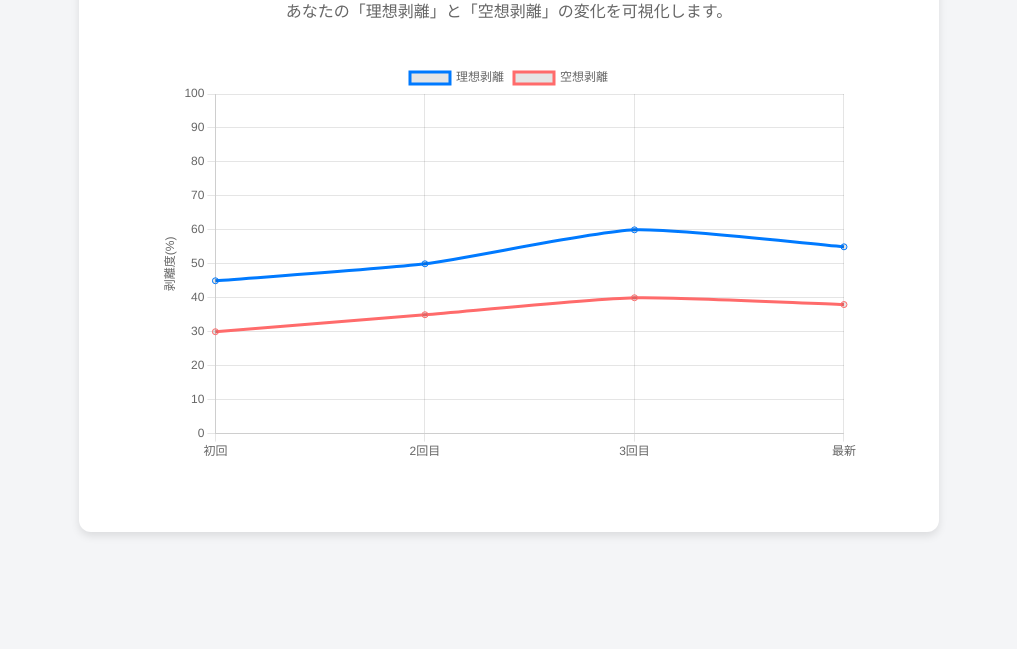
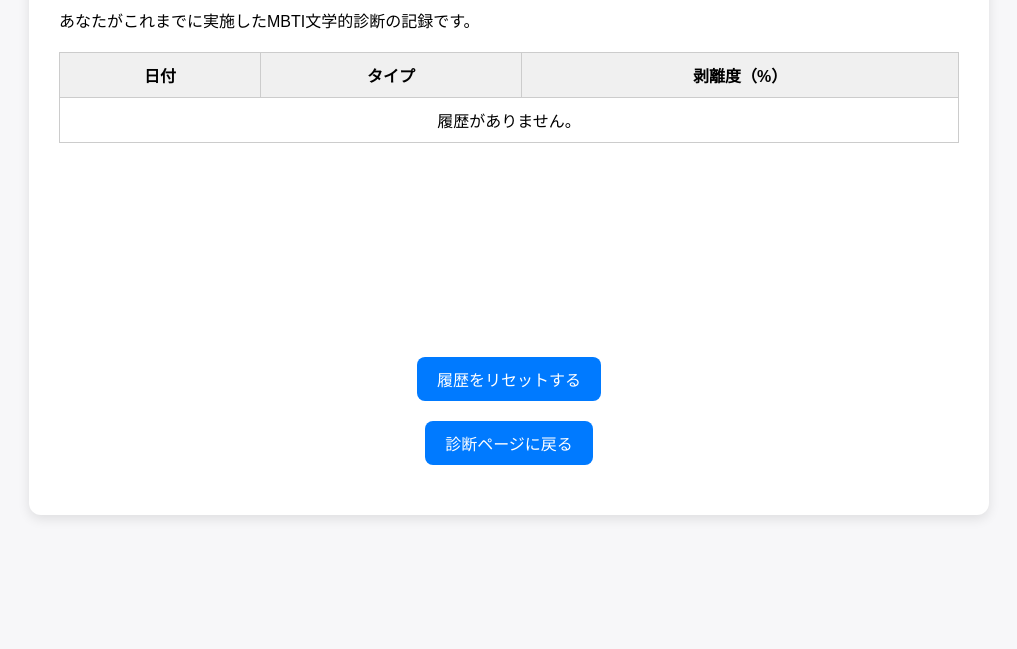
Before and after one commit to al1ce4869999999-ux/-mbti-literary-test, a plain HTML site: page history.html in a window 1280 px wide. Shown: the part 151-800 px from the top of the page, without its empty margins (131-1148 px from the left). Drawn offline with nearby package versions, Linux system fonts and the light colour scheme.

Commit message:
Update history.html

```diff
--- a/history.html
+++ b/history.html
@@ -3,82 +3,144 @@
 <head>
 <meta charset="UTF-8">
 <meta name="viewport" content="width=device-width, initial-scale=1.0">
-<title>認知バランス履歴</title>
+<title>診断履歴 - MBTI文学的診断</title>
+<script src="https://cdn.jsdelivr.net/npm/chart.js"></script>
 <style>
 body {
   font-family: 'Hiragino Sans', 'Yu Gothic', sans-serif;
-  background: #f4f5f7;
-  color: #333;
+  background: #f7f7f9;
   margin: 0;
-  padding: 30px;
+  padding: 0;
 }
 .container {
-  max-width: 800px;
-  margin: 0 auto;
-  background: white;
+  max-width: 900px;
+  margin: 40px auto;
+  background: #fff;
   padding: 30px;
   border-radius: 12px;
-  box-shadow: 0 4px 8px rgba(0,0,0,0.1);
+  box-shadow: 0 4px 12px rgba(0,0,0,0.1);
 }
 h1 {
   text-align: center;
-  color: #2c3e50;
+  color: #333;
+}
+table {
+  width: 100%;
+  border-collapse: collapse;
+  margin-top: 20px;
+}
+th, td {
+  border: 1px solid #ccc;
+  padding: 10px;
+  text-align: center;
+}
+th {
+  background-color: #f0f0f0;
 }
 canvas {
+  margin-top: 40px;
+}
+button {
   display: block;
-  margin: 40px auto;
-  max-width: 100%;
+  margin: 20px auto;
+  padding: 10px 20px;
+  font-size: 16px;
+  border: none;
+  border-radius: 8px;
+  background: #007aff;
+  color: white;
+  cursor: pointer;
 }
-p {
-  text-align: center;
-  color: #666;
-}
+button:hover { background: #005fcc; }
 </style>
 </head>
 <body>
 <div class="container">
-  <h1>📊 認知バランス履歴</h1>
-  <p>あなたの「理想剥離」と「空想剥離」の変化を可視化します。</p>
-  <canvas id="balanceChart" width="700" height="400"></canvas>
+  <h1>📜 診断履歴</h1>
+  <p>あなたがこれまでに実施したMBTI文学的診断の記録です。</p>
+
+  <table id="history-table">
+    <thead>
+      <tr>
+        <th>日付</th>
+        <th>タイプ</th>
+        <th>剥離度（%）</th>
+      </tr>
+    </thead>
+    <tbody id="history-body">
+      <tr><td colspan="3">データを読み込み中...</td></tr>
+    </tbody>
+  </table>
+
+  <canvas id="historyChart"></canvas>
+
+  <button onclick="clearHistory()">履歴をリセットする</button>
+  <button onclick="window.location.href='index.html'">診断ページに戻る</button>
 </div>
 
-<!-- グラフ描画 -->
-<script src="https://cdn.jsdelivr.net/npm/chart.js"></script>
 <script>
-const ctx = document.getElementById('balanceChart').getContext('2d');
-const data = {
-  labels: ['初回', '2回目', '3回目', '最新'],
-  datasets: [
-    {
-      label: '理想剥離',
-      data: [45, 50, 60, 55],
-      borderColor: '#007aff',
-      fill: false,
-      tension: 0.2
+function loadHistory() {
+  const history = JSON.parse(localStorage.getItem("mbti_history")) || [];
+  const body = document.getElementById("history-body");
+  body.innerHTML = "";
+
+  if (history.length === 0) {
+    body.innerHTML = "<tr><td colspan='3'>履歴がありません。</td></tr>";
+    return;
+  }
+
+  history.forEach(item => {
+    const row = document.createElement("tr");
+    row.innerHTML = `
+      <td>${item.date}</td>
+      <td>${item.type}</td>
+      <td>${item.divergence}%</td>
+    `;
+    body.appendChild(row);
+  });
+
+  // グラフ描画
+  const ctx = document.getElementById('historyChart').getContext('2d');
+  const labels = history.map(h => h.date);
+  const divergences = history.map(h => h.divergence);
+
+  new Chart(ctx, {
+    type: 'line',
+    data: {
+      labels: labels,
+      datasets: [{
+        label: '剥離度の推移',
+        data: divergences,
+        borderColor: '#007aff',
+        backgroundColor: 'rgba(0, 122, 255, 0.2)',
+        tension: 0.2,
+        fill: true
+      }]
     },
-    {
-      label: '空想剥離',
-      data: [30, 35, 40, 38],
-      borderColor: '#ff6b6b',
-      fill: false,
-      tension: 0.2
-    }
-  ]
-};
-const config = {
-  type: 'line',
-  data: data,
-  options: {
-    scales: {
-      y: {
-        min: 0,
-        max: 100,
-        title: { display: true, text: '剥離度(%)' }
+    options: {
+      scales: {
+        y: {
+          beginAtZero: true,
+          max: 100,
+          title: { display: true, text: "剥離度 (%)" }
+        },
+        x: {
+          title: { display: true, text: "日付" }
+        }
       }
     }
+  });
+}
+
+function clearHistory() {
+  if (confirm("本当に履歴を削除しますか？")) {
+    localStorage.removeItem("mbti_history");
+    alert("履歴を削除しました。");
+    location.reload();
   }
-};
-new Chart(ctx, config);
+}
+
+loadHistory();
 </script>
 </body>
 </html>
```
